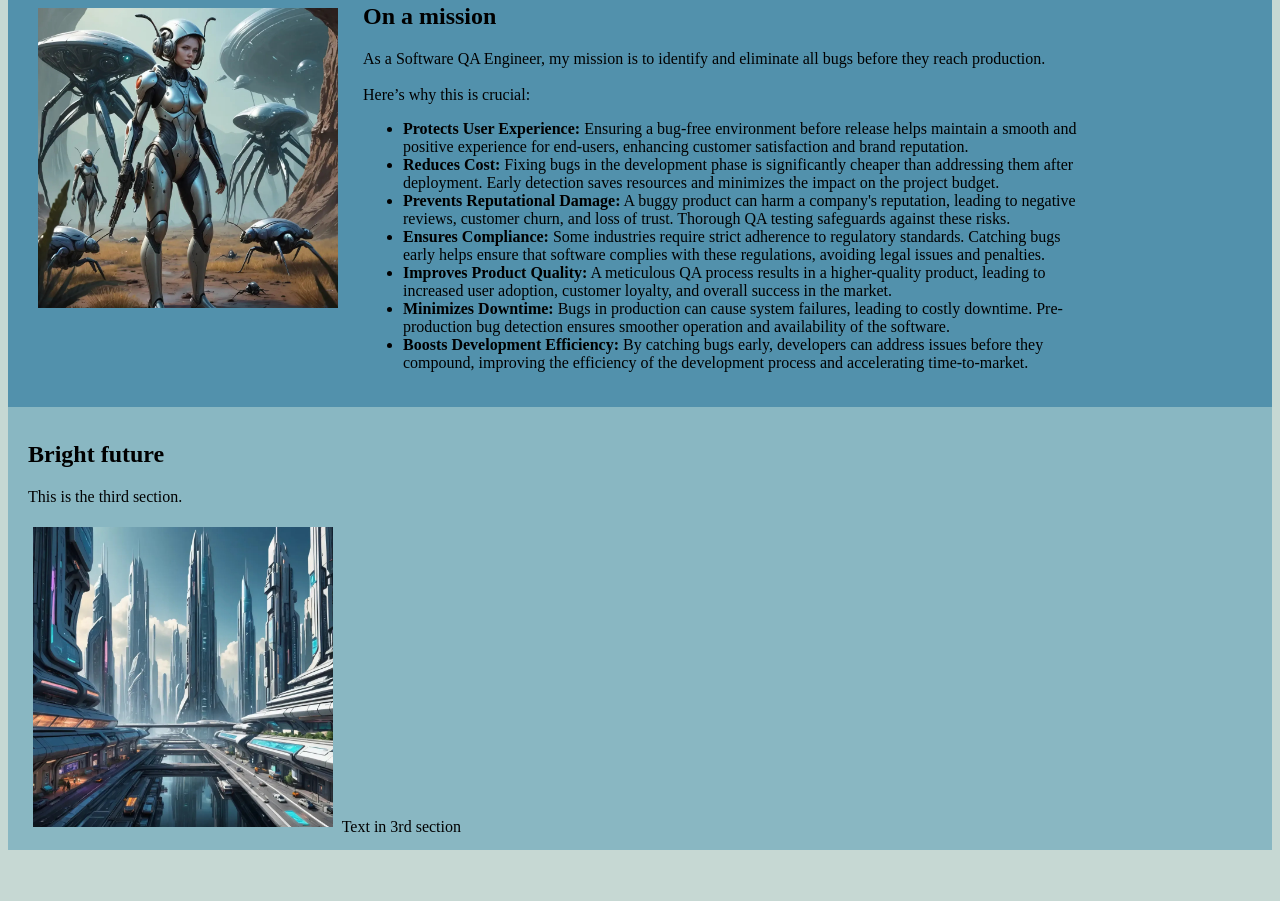
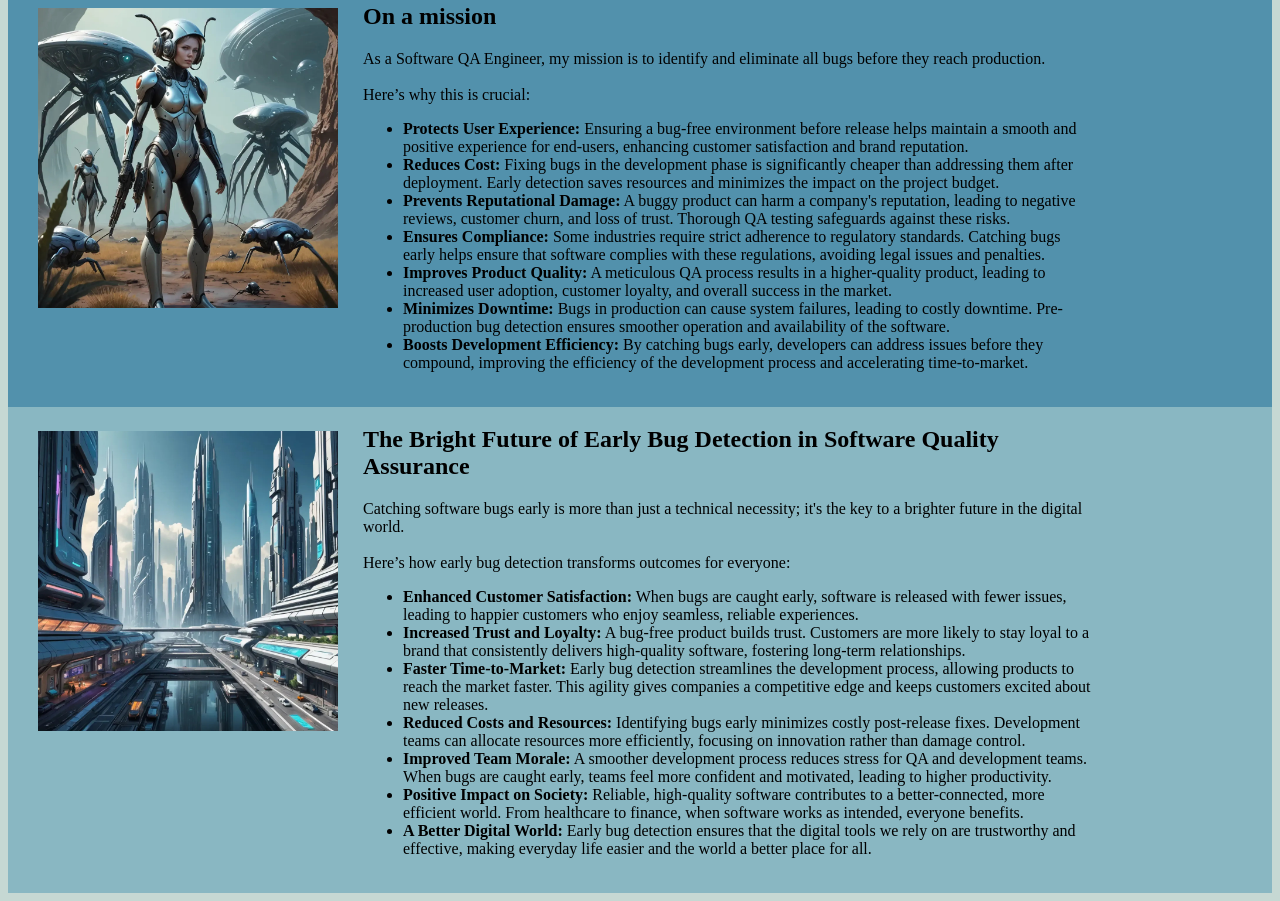
Before and after one commit to YuliaK-GH/personal_site, a plain HTML site: page index.html in a window 1280 px wide. Shown: the part 637-1538 px from the top of the page. Before the commit the page ends 1495 px from the top, so only its background shows below. Drawn offline with Linux system fonts and the light colour scheme.

Commit message:
Update index.html
Renew.

```diff
--- a/index.html
+++ b/index.html
@@ -5,6 +5,7 @@
 	<title>
 	Yulia Kesler - The Bug Hunter
 	</title>
+<!-- Favicon -->
 	<link rel="icon" href="https://raw.githubusercontent.com/YuliaK-GH/personal_site/main/bug-64.jpg" type="image/png">
 </head>
 <body style="background-color:#c6d8d3">
@@ -14,18 +15,19 @@
         <ul>
             <li><a href="index.html">Home</a></li>
             <li><a href="about.html">About</a></li>
-            <li><a href="#services">Expirience</a></li>
+            <li><a href="expirience.html">Expirience</a></li>
             <li><a href="contact.html">Contact</a></li>
         </ul>
     </nav>
 
+	<!--<h1 style="background-color:yellow;color:blue">This is my vacation to <u>Austria</u> </h1>-->
 	<h1 style="text-align: center">Yulia Kesler</h1>
 	<h2 style="text-align: center">
 		<p>Expirienced Software QA Engineer</p>
 		<p>Bug Hunter</p>
 	</h2>
 
-
+<!--Section 1 article-->
 	<section id="section1">
 	<div class="image-text-container">
 		<img src="https://raw.githubusercontent.com/YuliaK-GH/personal_site/main/bug.jpeg" />
@@ -50,6 +52,7 @@
 	</div>
 	</section>
 
+<!--Section 2 article-->
 	<section id="section2">
 	<div class="image-text-container">
 		<img src="https://raw.githubusercontent.com/YuliaK-GH/personal_site/main/woman.jpeg" />
@@ -75,17 +78,40 @@
 	</div>
 	</section>
 
+<!--Section 3 article-->
+	<section id="section3">
+	<div class="image-text-container">
+		<img src="https://raw.githubusercontent.com/YuliaK-GH/personal_site/main/city.jpeg" />
+		<div class="text">
+        <h2>The Bright Future of Early Bug Detection in Software Quality Assurance</h2>
+        <p>Catching software bugs early is more than just a technical necessity;
+		it's the key to a brighter future in the digital world.
+		</p>
+		<br/>
 
-        <section id="section3">
-        <h2>Bright future</h2>
-        <p>This is the third section.</p>
-	<img src="https://raw.githubusercontent.com/YuliaK-GH/personal_site/main/city.jpeg" />
-		<body>
-			Text in 3rd section
-		</body>
+		<p>Here’s how early bug detection transforms outcomes for everyone:
 
-        </section>
+		<ul>
+			<li><a><strong>Enhanced Customer Satisfaction:</strong> When bugs are caught early,
+			software is released with fewer issues, leading to happier customers who enjoy seamless, reliable experiences.</a></li>
+			<li><a><strong>Increased Trust and Loyalty:</strong> A bug-free product builds trust.
+			Customers are more likely to stay loyal to a brand that consistently delivers high-quality software, fostering long-term relationships.</a></li>
+			<li><a><strong>Faster Time-to-Market:</strong> Early bug detection streamlines the development process, allowing products to reach the market faster.
+			This agility gives companies a competitive edge and keeps customers excited about new releases.</a></li>
+			<li><a><strong>Reduced Costs and Resources: </strong> Identifying bugs early minimizes costly post-release fixes.
+			Development teams can allocate resources more efficiently, focusing on innovation rather than damage control.</a></li>
+			<li><a><strong>Improved Team Morale:</strong> A smoother development process reduces stress for QA and development teams.
+			When bugs are caught early, teams feel more confident and motivated, leading to higher productivity.</a></li>
+			<li><a><strong>Positive Impact on Society:</strong> Reliable, high-quality software contributes to a better-connected, more efficient world.
+			From healthcare to finance, when software works as intended, everyone benefits.</a></li>
+			<li><a><strong>A Better Digital World:</strong> Early bug detection ensures that the digital tools we rely on are trustworthy and effective,
+			making everyday life easier and the world a better place for all.</a></li>
+		</ul>
+		</p>
+		</div>
 
+	</div>
+	</section>
 
 </body>
 
```
